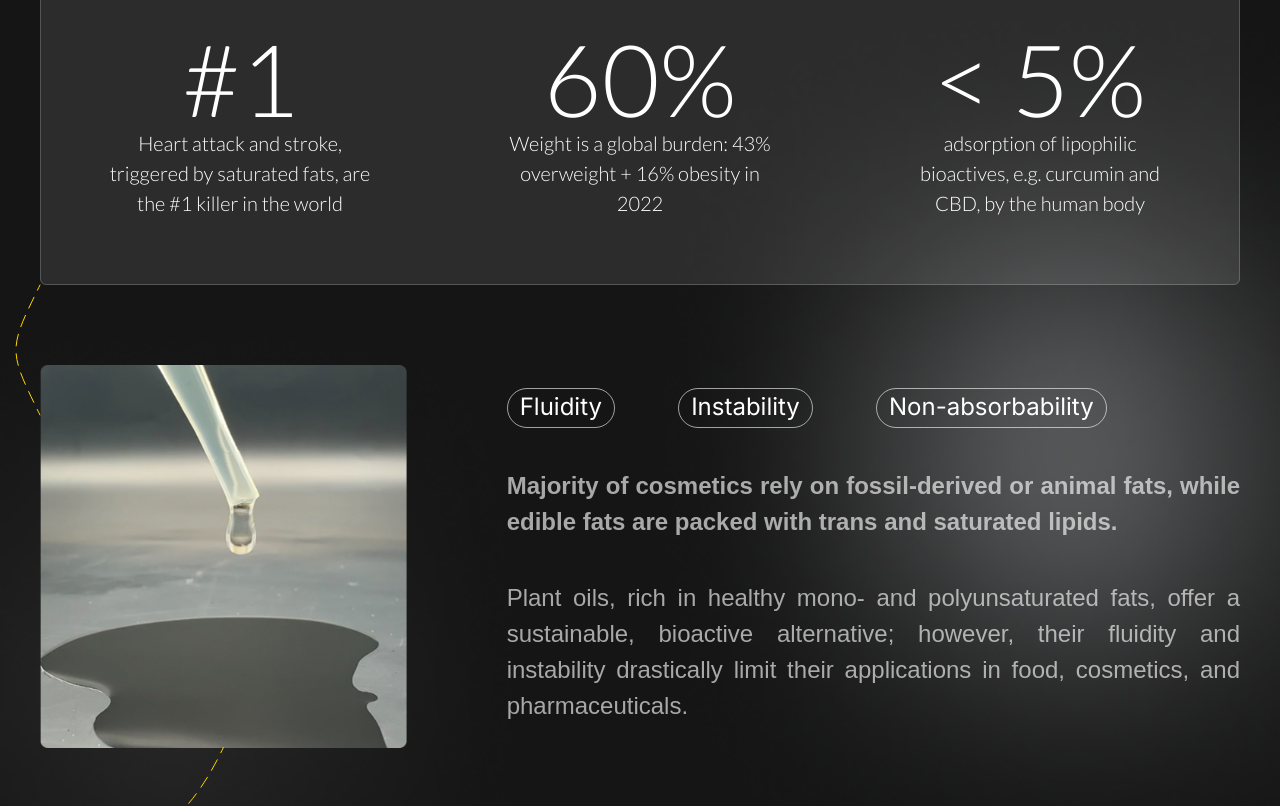
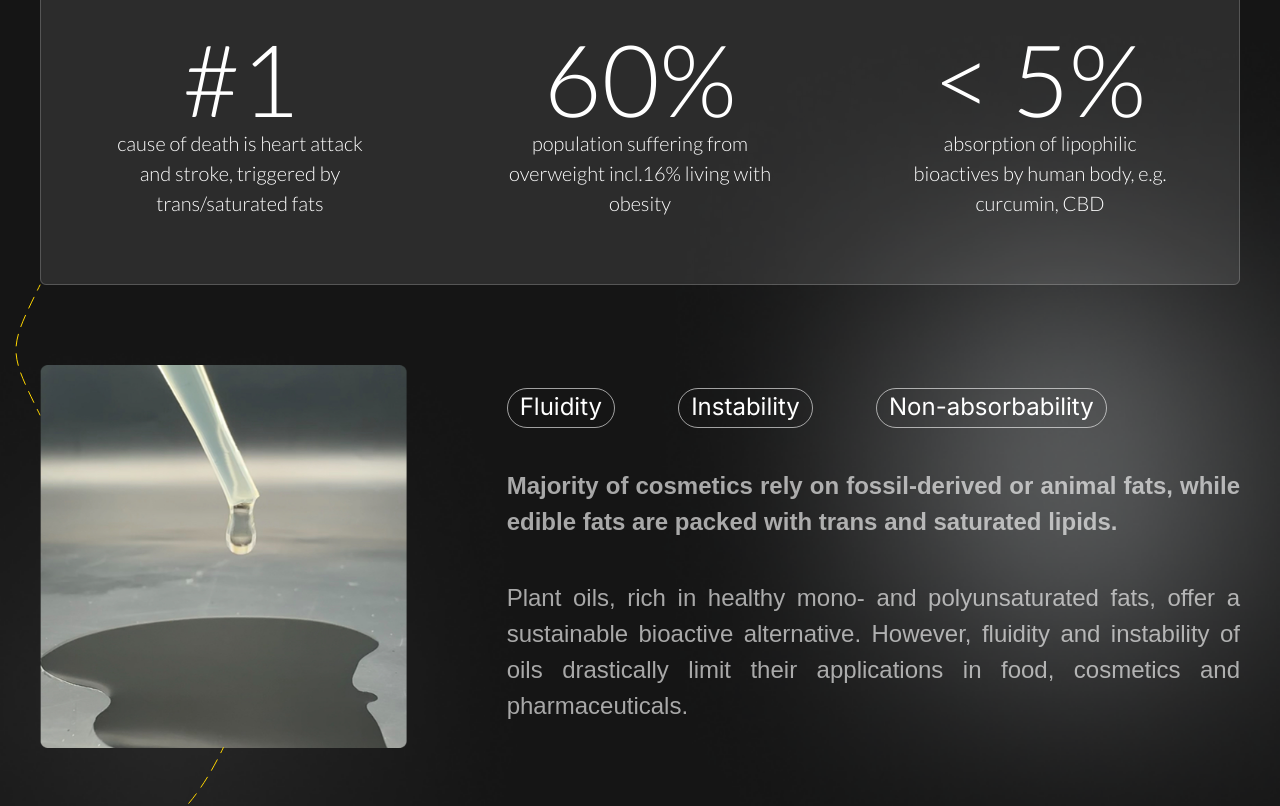
Before and after one commit to MrDrProfessorPatrick/olexir, a Next.js app: page /technology in a window 1280 px wide. Shown: the part 960-1766 px from the top of the page. Built offline with nearby package versions, Linux system fonts and the light colour scheme.

Commit message:
technology text fixed

```diff
--- a/src/app/technology/page.js
+++ b/src/app/technology/page.js
@@ -100,9 +100,8 @@ export default function Solution() {
                                 <p
                                     className={`text-center font-light text-white ${lato.className}`}
                                 >
-                                    Heart attack and stroke, triggered by
-                                    saturated fats, are the #1 killer in the
-                                    world
+                                    cause of death is heart attack and stroke,
+                                    triggered by trans/saturated fats
                                 </p>
                             </div>
                         </div>
@@ -119,17 +118,12 @@ export default function Solution() {
                                 <p
                                     className={`text-center font-light text-white ${lato.className}`}
                                 >
-                                    Weight is a global burden:{' '}
-                                    <AnimatedNumber
-                                        value="43"
-                                        className="inline"
-                                    />
-                                    % overweight +{' '}
+                                    population suffering from overweight incl.
                                     <AnimatedNumber
                                         value="16"
                                         className="inline"
                                     />
-                                    % obesity in 2022
+                                    % living with obesity{' '}
                                 </p>
                             </div>
                         </div>
@@ -146,8 +140,8 @@ export default function Solution() {
                                 <p
                                     className={`text-center font-light text-white ${lato.className}`}
                                 >
-                                    adsorption of lipophilic bioactives, e.g.
-                                    curcumin and CBD, by the human body
+                                    absorption of lipophilic bioactives by human
+                                    body, e.g. curcumin, CBD
                                 </p>
                             </div>
                         </div>
@@ -204,10 +198,10 @@ export default function Solution() {
                                     className="text-[18px] md:text-[20px] lg:text-[24px] font-normal text-white/63 text-justify"
                                 >
                                     Plant oils, rich in healthy mono- and
-                                    polyunsaturated fats, offer a sustainable,
-                                    bioactive alternative; however, their
-                                    fluidity and instability drastically limit
-                                    their applications in food, cosmetics, and
+                                    polyunsaturated fats, offer a sustainable
+                                    bioactive alternative. However, fluidity and
+                                    instability of oils drastically limit their
+                                    applications in food, cosmetics and
                                     pharmaceuticals.
                                 </p>
                             </div>
@@ -440,7 +434,7 @@ export default function Solution() {
                                     <>
                                         Exclusively based{' '}
                                         <br className="hidden md:inline" /> on
-                                        essential plant proteins
+                                        plant proteins
                                     </>
                                 ),
                             },
@@ -448,7 +442,7 @@ export default function Solution() {
                                 img: '/VectorDiamond.png',
                                 text: (
                                     <>
-                                        Naturally saved{' '}
+                                        Naturally preserved{' '}
                                         <br className="hidden md:inline" />{' '}
                                         plant oil richness
                                     </>
@@ -512,10 +506,12 @@ export default function Solution() {
                                 className={`mt-3 text-[16px] lg:text-[24px] w-full md:max-w-[483px] font-light text-white ${lato.className}`}
                             >
                                 We know how to employ hydrolysed plant proteins
-                                and turn liquid oils into stable oleogels at
-                                high oil concentrations without the need for
-                                heating, toxic solvents, nickel or expensive
-                                cross-linkers.
+                                and turn liquid oils into stable oleogels –
+                                without the need for heating, toxic solvents,
+                                nickel or expensive cross-linkers and with as
+                                high as minimum{' '}
+                                <AnimatedNumber value="96" className="inline" />
+                                % oil loading capacity.
                             </div>
                         </div>
 
@@ -541,13 +537,11 @@ export default function Solution() {
                                     id="blueMicroscopeText"
                                     className="w-full md:w-[88%]"
                                 >
-                                    By unlocking the protein oleogelating
-                                    capacity, we introduce stability, firmness,
-                                    and a solid structure to liquid oils,
-                                    protecting every tiny oily droplet from
-                                    oxidation and UV to serve the diverse needs
-                                    of industries that touch every aspect of
-                                    life.
+                                    We have unlocked the oleogelating capacity
+                                    of proteins and introduced stability,
+                                    firmness and a solid structure to liquid
+                                    oils by protecting every tiny oil droplet
+                                    from oxidation and UV.
                                 </div>
                             </div>
                         </div>
@@ -609,7 +603,7 @@ export default function Solution() {
                             <div
                                 className={`mt-6 md:mt-16 text-[18px] md:text-[20px] lg:text-[24px] w-full font-light text-white ${lato.className}`}
                             >
-                                Every Olexir oleogel is plant-protein based. To
+                                Every Olexir oleogel is plant protein based. To
                                 amplify sustainability, we also offer an
                                 upcycled feedstock route that recovers proteins
                                 from industrial side streams.
@@ -619,7 +613,7 @@ export default function Solution() {
                                 <div className="flex flex-col gap-18 md:gap-14 lg:flex-row justify-around mt-12">
                                     <div
                                         id="planProtein"
-                                        className={`flex flex-col items-center border-1 border-solid border-white rounded-full md:rounded-4xl text-[14px] lg:text-[16px] xl:text-[20px] 2xl:text-[24px] text-white px-1 lg:px-6 xl:px-8 2xl:px-12 py-4 ${inter.className}`}
+                                        className={`flex flex-col items-center justify-center border-1 border-solid border-white rounded-full md:rounded-4xl text-[14px] lg:text-[16px] xl:text-[20px] 2xl:text-[24px] text-white px-1 lg:px-6 xl:px-8 2xl:px-12 py-4 ${inter.className}`}
                                     >
                                         <span>Plant protein</span>
                                         <span>
@@ -628,11 +622,9 @@ export default function Solution() {
                                                 value="90"
                                                 className="inline"
                                             />
-                                            × lower
+                                            times less
                                         </span>
-                                        <span>
-                                            CO₂eq vs beef per 100 g protein
-                                        </span>
+                                        <span>CO₂eq than beef</span>
                                     </div>
                                     <DashedLine
                                         fromId="planProtein"
@@ -646,7 +638,7 @@ export default function Solution() {
                                     />
                                     <div
                                         id="secondPlanProtein"
-                                        className={`flex flex-col items-center border-1 border-solid border-white rounded-full md:rounded-4xl text-[14px] lg:text-[16px] xl:text-[20px] 2xl:text-[24px] text-white px-1 lg:px-6 xl:px-8 2xl:px-12 py-4 ${inter.className}`}
+                                        className={`flex flex-col items-center text-center justify-center border-1 border-solid border-white rounded-full md:rounded-4xl text-[14px] lg:text-[16px] xl:text-[20px] 2xl:text-[24px] text-white px-1 lg:px-6 xl:px-8 2xl:px-12 py-4 ${inter.className}`}
                                     >
                                         <span>
                                             ~
@@ -671,7 +663,7 @@ export default function Solution() {
                                     />
                                     <div
                                         id="thirdPlanProtein"
-                                        className={`flex flex-col items-center border-1 border-solid border-white rounded-full md:rounded-4xl text-[14px] lg:text-[16px] xl:text-[20px] 2xl:text-[24px] text-white px-1 lg:px-6 xl:px-8 2xl:px-12 py-4 ${inter.className}`}
+                                        className={`flex flex-col text-center items-center border-1 border-solid border-white rounded-full md:rounded-4xl text-[14px] lg:text-[16px] xl:text-[20px] 2xl:text-[24px] text-white px-1 lg:px-6 xl:px-8 2xl:px-12 py-4 ${inter.className}`}
                                     >
                                         <span>
                                             <AnimatedNumber
@@ -683,10 +675,10 @@ export default function Solution() {
                                                 value="50"
                                                 className="inline"
                                             />
-                                            % protein remains
+                                            % of protein remains
                                         </span>
                                         <span>
-                                            underutilized in oilseed cakes{' '}
+                                            underutilized in oilseed cakes;{' '}
                                         </span>
                                         <span>
                                             ~
@@ -694,7 +686,8 @@ export default function Solution() {
                                                 value="30"
                                                 className="inline"
                                             />
-                                            % lost in tofu production
+                                            % of soy protein are lost in <br />{' '}
+                                            tofu production
                                         </span>
                                     </div>
                                 </div>
@@ -934,8 +927,8 @@ export default function Solution() {
                                 <span
                                     className={`text-[16px] lg:text-[24px] text-white font-light ${lato.className}`}
                                 >
-                                    Field-grown pulses & oilseeds used for our
-                                    plant-protein matrices.
+                                    Field-grown protein sources are used for our
+                                    fully plant-based oleogels.
                                 </span>
                             </div>
                         </div>
@@ -957,8 +950,8 @@ export default function Solution() {
                                 <span
                                     className={`text-[16px] lg:text-[24px] text-white font-light ${lato.className}`}
                                 >
-                                    Oilseed cakes and other co-products rich in
-                                    proteins that often bypass human use.
+                                    Oilseed cakes and protein-rich by-products
+                                    can be used by our technology.
                                 </span>
                             </div>
                         </div>
@@ -980,8 +973,8 @@ export default function Solution() {
                                 <span
                                     className={`text-[16px] lg:text-[24px] text-white font-light ${lato.className}`}
                                 >
-                                    Refined, food/cosmetic-grade inputs ready
-                                    for the same oleogelation route.
+                                    Upcycled food/cosmetic grade protein
+                                    concentrates are available for oleogelation.
                                 </span>
                             </div>
                         </div>
```
